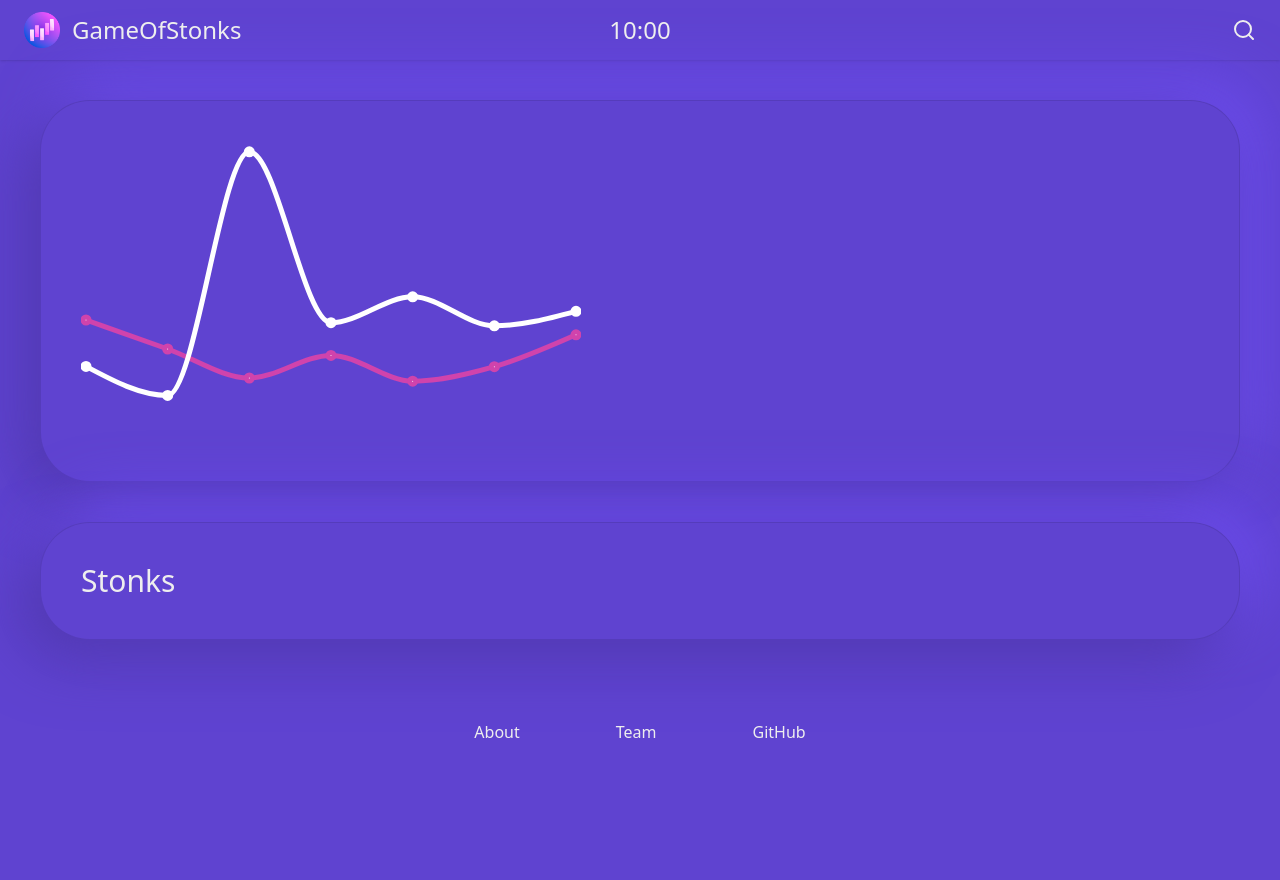
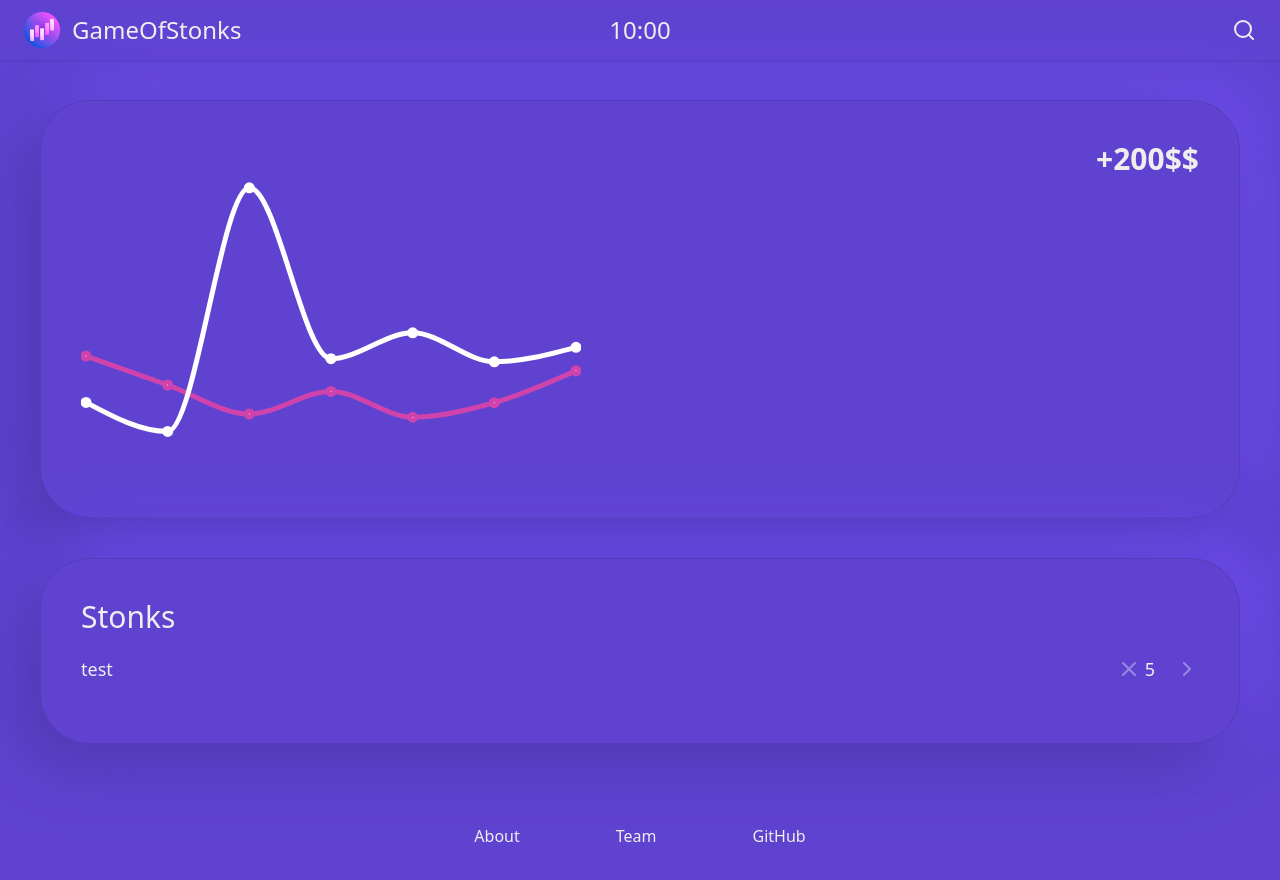
Before and after one commit to HackaTUM-2022-PMWO/GameOfStonks, a React (Create React App) app in the folder frontend/: page /home in a window 1280 px wide. Shown: the top 880 px of the page. Before the commit the page ends 800 px from the top, so only its background shows below. Built offline with nearby package versions, Linux system fonts and the light colour scheme.

Commit message:
feat: improve stuff

```diff
--- /dev/null
+++ b/frontend/src/components/Currency.tsx
@@ -0,0 +1 @@
+export const Currency = () => <>$$</>;
--- a/frontend/src/components/graphs/GlobalGraph.tsx
+++ b/frontend/src/components/graphs/GlobalGraph.tsx
@@ -1,5 +1,7 @@
 import { Line, LineChart, Tooltip } from "recharts";
+import { useStonkState } from "../../model/store";
 import { User } from "../../services/vo-stonks";
+import { PlayerListItem } from "../listItems/PlayerListItem";
 
 // GraphComponent used to represent progress of all users
 export type GraphProps = {};
@@ -51,14 +53,23 @@ const data = [
 ];
 
 export const GlobalGraph = (props: GraphProps) => {
+  const users = useStonkState((state) => state.sessionUsers);
   // TODO: use global state for all users here
 
   return (
-    <LineChart width={500} height={300} data={data}>
-      <Tooltip />
-      <Line type="monotone" dataKey="uv" stroke="#D043AC" strokeWidth={5} />
-      <Line type="monotone" dataKey="pv" stroke="#fff" strokeWidth={5} />
-    </LineChart>
+    <>
+      <LineChart width={500} height={300} data={data}>
+        <Tooltip />
+        <Line type="monotone" dataKey="uv" stroke="#D043AC" strokeWidth={5} />
+        <Line type="monotone" dataKey="pv" stroke="#fff" strokeWidth={5} />
+      </LineChart>
+      <ul>
+        {users?.map((user, index) => (
+          <PlayerListItem key={user.Name + index} value={user.Name} />
+        ))}
+        {/* <PlayerListItem value={"Wlad"} /> */}
+      </ul>
+    </>
   );
 };
 
--- a/frontend/src/components/listItems/PlayerListItem.tsx
+++ b/frontend/src/components/listItems/PlayerListItem.tsx
@@ -1,14 +1,16 @@
 import React from "react";
 
-export function PlayerListItem (props: {key:  React.Key | null | undefined, value: string}) {
-    const avatar = require('./../../assets/avatar.jpg') // TODO: replace with player images
+export function PlayerListItem(props: { value: string }) {
+  const avatar = require("./../../assets/avatar.jpg"); // TODO: replace with player images
 
-    return(
-        <li className="flex flex-row space-x-4 content-center" key={props.key}>
-            <img className="p-1 w-10 h-10 rounded-full ring-2 ring-gray-300 dark:ring-gray-500"
-                 src={avatar} alt="avatar"/>
-            <p>{props.value}</p>
-        </li>
-
-    )
+  return (
+    <li className="flex flex-row items-center space-x-4 content-center">
+      <img
+        className="p-1 w-10 h-10 rounded-full ring-2 ring-gray-300 dark:ring-gray-500"
+        src={avatar}
+        alt="avatar"
+      />
+      <p className="text-lg">{props.value}</p>
+    </li>
+  );
 }
--- a/frontend/src/components/listItems/StonkPositionList.tsx
+++ b/frontend/src/components/listItems/StonkPositionList.tsx
@@ -1,4 +1,8 @@
-import { Airplay } from "../../icons";
+import { Link } from "react-router-dom";
+import { Airplay, AtSign, X } from "../../icons";
+import SvgAtSign from "../../icons/AtSign";
+import SvgChevronRight from "../../icons/ChevronRight";
+import { getStonkUrl, Routes } from "../../router/router";
 import { StonkInfo } from "../../services/vo-stonks";
 
 export type StonkPositionListProps = { stonks: StonkInfo[] };
@@ -10,10 +14,45 @@ export const StonkPositionList = (props: StonkPositionListProps) => {
       <h2>Stonks</h2>
       <ul className="list-none">
         {props.stonks.map((stonk) => (
-          <li key={stonk.ID} className="p-4 border-t-1">
-            {stonk.ID}
+          <Link to={getStonkUrl(stonk.ID)}>
+            <li className="flex items-center justify-between text-lg gap-5 py-5 border-t-1">
+              <span className="flex items-center gap-1">
+                <span>{stonk.ID}</span>
+              </span>
+              <div className="flex items-center justify-end gap-5">
+                <span className="flex items-center gap-1">
+                  <span className="opacity-40">
+                    <X />
+                  </span>
+                  <span>0</span>
+                </span>
+
+                <SvgChevronRight className="opacity-40" />
+              </div>
+            </li>
+          </Link>
+          // <li key={stonk.ID} className="p-4 border-t-1">
+          //   {stonk.ID}
+          // </li>
+        ))}
+        <Link to={getStonkUrl("pencil")}>
+          <li className="flex items-center justify-between text-lg gap-5 py-5 border-t-1">
+            <span className="flex items-center gap-1">
+              {/* <b>{<SvgAtSign />}</b> */}
+              <span>test</span>
+            </span>
+            <div className="flex items-center justify-end gap-5">
+              <span className="flex items-center gap-1">
+                <span className="opacity-40">
+                  <X />
+                </span>
+                <span>5</span>
+              </span>
+
+              <SvgChevronRight className="opacity-40" />
+            </div>
           </li>
-        ))}
+        </Link>
       </ul>
     </>
   );
--- a/frontend/src/router/router.tsx
+++ b/frontend/src/router/router.tsx
@@ -20,6 +20,9 @@ export enum Routes {
   StartStocks = "/start",
   Trade = "/trade",
 }
+
+export const getStonkUrl = (stonkId: string) =>
+  Routes.Detail.replace(":stonkName", stonkId);
 
 export const router = createBrowserRouter([
   {
--- a/frontend/src/views/Home.tsx
+++ b/frontend/src/views/Home.tsx
@@ -8,14 +8,20 @@ import {
   YAxis,
 } from "recharts";
 import { Card } from "../components/card/Card";
+import { Currency } from "../components/Currency";
 import { GlobalGraph } from "../components/graphs/GlobalGraph";
 import { PlayerListItem } from "../components/listItems/PlayerListItem";
 import { StonkPositionList } from "../components/listItems/StonkPositionList";
+import { Plus } from "../icons";
 
 function Home() {
   return (
     <>
       <Card>
+        <h2 className="text-right font-bold text-3xl">
+          +200
+          <Currency />
+        </h2>
         {/* <ResponsiveContainer width="100%" height="100%"> */}
         <GlobalGraph />
         {/* </ResponsiveContainer> */}
```
Also changed, not shown: 1 other file (tests, documents, lock files or other folders).
